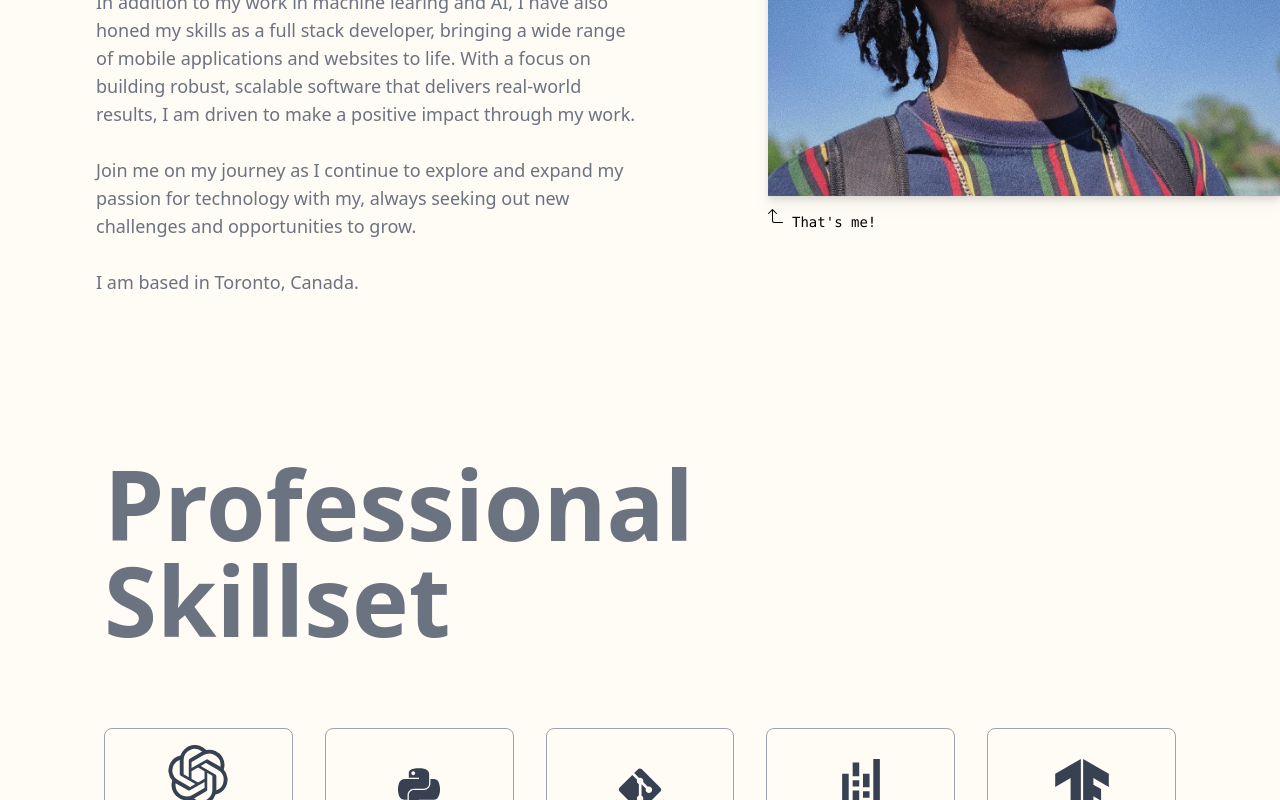
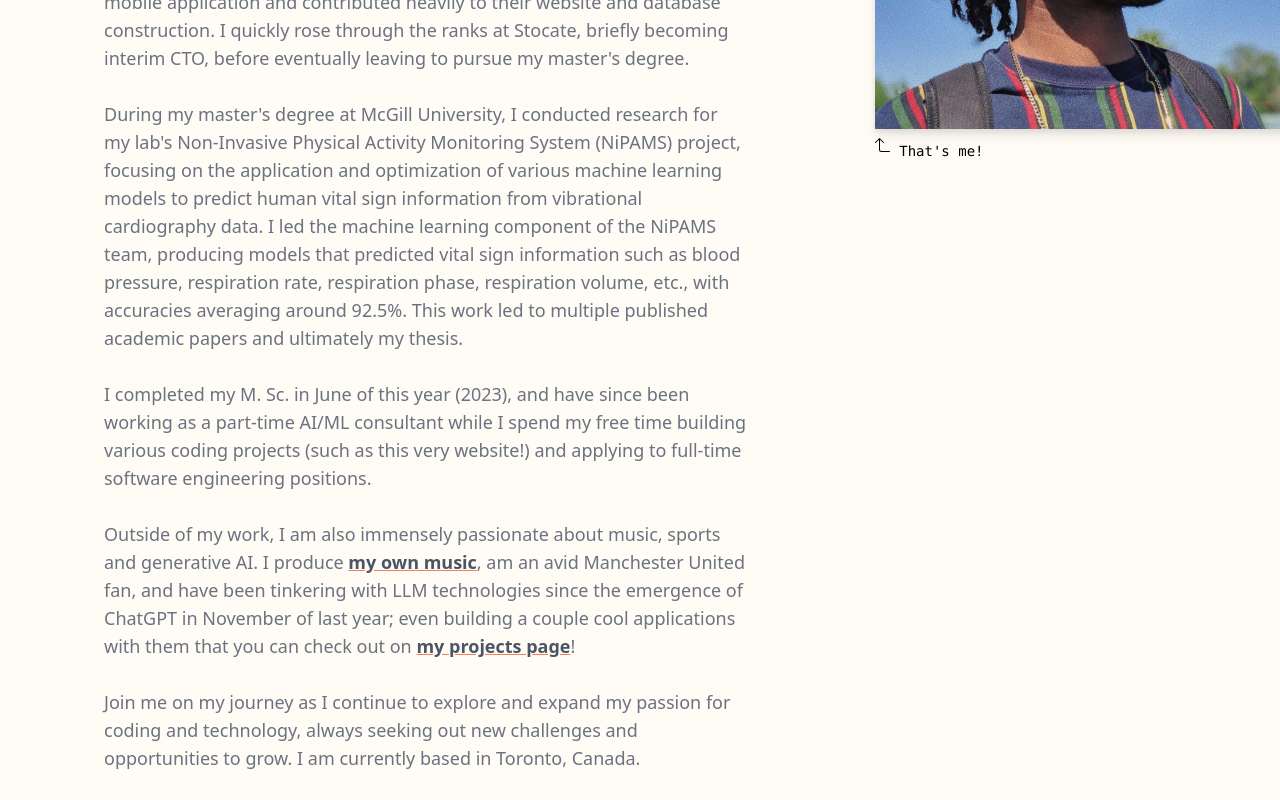
Before and after one commit to nathanclairmonte/percy-v2, a Next.js app: page /about in a window 1280 px wide. Shown: the part 640-1440 px from the top of the page. Built offline with nearby package versions, Linux system fonts and the light colour scheme.

Commit message:
updated AboutMeBlurb text + image sizing

```diff
--- a/src/components/AboutMeBlurb.js
+++ b/src/components/AboutMeBlurb.js
@@ -1,14 +1,21 @@
 import Image from "next/image";
+import Link from "next/link";
 import { BsArrow90DegUp } from "react-icons/bs";
 
 const AboutMeBlurb = () => {
     return (
-        <div className="mx-auto flex max-w-6xl flex-col items-center justify-between px-5 py-10 sm:px-8 md:flex-row md:py-20">
+        <div className="mx-auto flex max-w-6xl flex-col items-center justify-between px-5 py-10 sm:px-8 md:px-10 lg:flex-row lg:items-start lg:py-20">
+            {/* <div className="mb-10 lg:hidden">
+                <Image src="/me.jpeg" width={256} height={256} className="rounded-full" />
+            </div> */}
             <div className="mb-10 md:hidden">
                 <Image src="/me.jpeg" width={128} height={128} className="rounded-full" />
             </div>
+            <div className="mb-10 hidden md:block lg:hidden">
+                <Image src="/me.jpeg" width={256} height={256} className="rounded-full" />
+            </div>
             {/* <div className="w-full text-lg text-gray-800 dark:text-gray-300 md:w-1/2"> */}
-            <div className="w-full text-lg text-gray-500 selection:bg-cyan-300 selection:text-cyan-900 dark:text-zinc-400 md:w-1/2">
+            {/* <div className="w-full text-lg text-gray-500 selection:bg-cyan-300 selection:text-cyan-900 dark:text-zinc-400 md:w-1/2">
                 Hello! My name is{" "}
                 <div className="inline-block rounded-md py-1 duration-300 hover:translate-x-2 hover:-rotate-3 hover:scale-110 hover:bg-[#f08057] hover:px-2  hover:text-black">
                     Nathan
@@ -34,10 +41,73 @@ const AboutMeBlurb = () => {
                 with my, always seeking out new challenges and opportunities to grow.
                 <br />
                 <br />I am based in Toronto, Canada.
+            </div> */}
+            <div className="w-full text-base text-gray-500 selection:bg-cyan-300 selection:text-cyan-900 dark:text-zinc-400 sm:text-lg lg:w-3/5">
+                Hello! My name is{" "}
+                <div className="inline-block rounded-md py-1 duration-300 hover:translate-x-2 hover:-rotate-3 hover:scale-110 hover:bg-[#f08057] hover:px-2  hover:text-black">
+                    Nathan
+                </div>{" "}
+                and I love writing code 😁.
+                <br />
+                <br />
+                I first came to Canada in 2015 to pursue a degree in electrical engineering at
+                McGill University. During this time, I discovered a passion for computer science and
+                machine learning, opting to pursue them both with my final year of technical
+                elective courses. After receiving my B. Eng. In Electrical Engineering, I was
+                privileged to start a position as a software engineer at a local Montreal startup,
+                Stocate. There, I continued to develop my full-stack web development skills,
+                learning a wide range of technologies in a relatively short space of time out of
+                necessity for the business. I delivered their entire mobile application and
+                contributed heavily to their website and database construction. I quickly rose
+                through the ranks at Stocate, briefly becoming interim CTO, before eventually
+                leaving to pursue my master's degree.
+                <br />
+                <br />
+                During my master's degree at McGill University, I conducted research for my lab's
+                Non-Invasive Physical Activity Monitoring System (NiPAMS) project, focusing on the
+                application and optimization of various machine learning models to predict human
+                vital sign information from vibrational cardiography data. I led the machine
+                learning component of the NiPAMS team, producing models that predicted vital sign
+                information such as blood pressure, respiration rate, respiration phase, respiration
+                volume, etc., with accuracies averaging around 92.5%. This work led to multiple
+                published academic papers and ultimately my thesis.
+                <br />
+                <br />
+                I completed my M. Sc. in June of this year (2023), and have since been working as a
+                part-time AI/ML consultant while I spend my free time building various coding
+                projects (such as this very website!) and applying to full-time software engineering
+                positions.
+                <br />
+                <br />
+                Outside of my work, I am also immensely passionate about music, sports and
+                generative AI. I produce{" "}
+                <Link
+                    href="https://linktr.ee/celebrityclairmonte"
+                    className="font-bold text-gray-600 underline decoration-[#f08057] hover:text-[#f08057] hover:decoration-gray-600 dark:text-zinc-300 dark:hover:text-[#f08057] dark:hover:decoration-zinc-300"
+                    target="_blank"
+                    rel="noopener noreferrer"
+                >
+                    my own music
+                </Link>
+                , am an avid Manchester United fan, and have been tinkering with LLM technologies
+                since the emergence of ChatGPT in November of last year; even building a couple cool
+                applications with them that you can check out on{" "}
+                <Link
+                    href="/projects"
+                    className="font-bold text-gray-600 underline decoration-[#f08057] hover:text-[#f08057] hover:decoration-gray-600 dark:text-zinc-300 dark:hover:text-[#f08057] dark:hover:decoration-zinc-300"
+                >
+                    my projects page
+                </Link>
+                !
+                <br />
+                <br />
+                Join me on my journey as I continue to explore and expand my passion for coding and
+                technology, always seeking out new challenges and opportunities to grow. I am
+                currently based in Toronto, Canada.
             </div>
-            <div className="relative -mr-32 -mt-20 hidden w-full md:block md:w-1/2">
+            <div className="relative -mr-32 -mt-0 hidden w-full lg:block lg:w-2/5">
                 <Image src="/me.jpeg" width={512} height={512} className="drop-shadow-lg" />
-                <div className="mr-0 mt-3 flex flex-row gap-2">
+                <div className="mr-0 mt-2 flex flex-row gap-2">
                     <BsArrow90DegUp />
                     <p className="mt-1 font-mono text-sm">That's me!</p>
                 </div>
```
